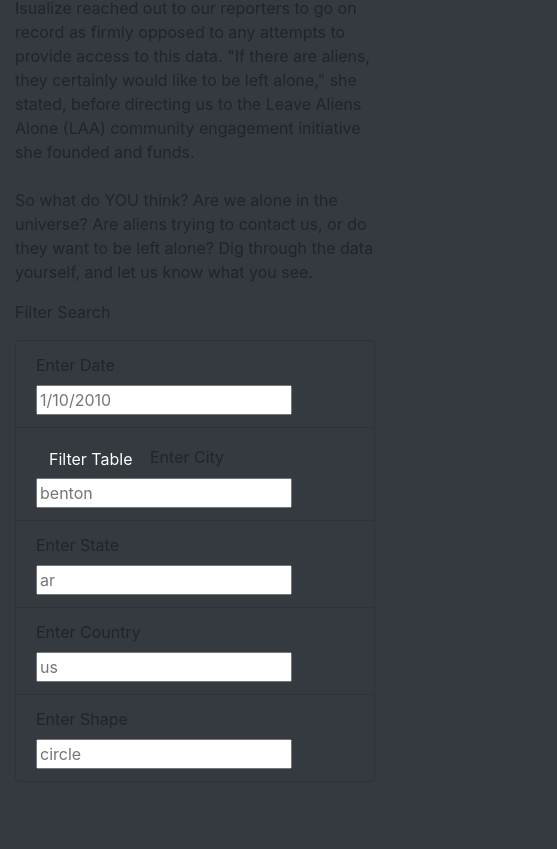
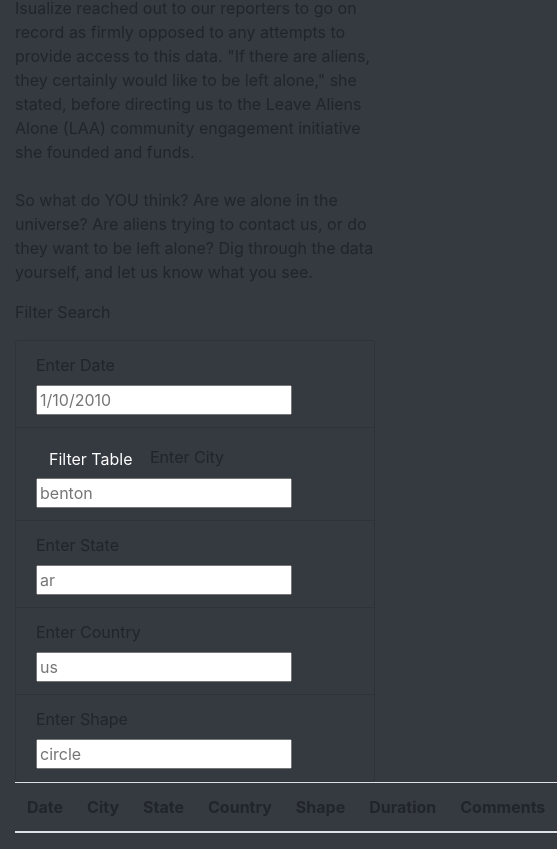
Before and after one commit to femiimam001/UFOs, a plain HTML site: page index.html in a window 390 px wide. Shown: the part 926-1775 px from the top of the page, 557 px wide, since content can reach past the window. Before the commit the page ends 1708 px from the top, so only its background shows below. Drawn offline with nearby package versions, Linux system fonts and the light colour scheme; files that its build step writes are made by us from their sources.

Commit message:
adding new changes

```diff
--- a/index.html
+++ b/index.html
@@ -89,6 +89,31 @@
               </li>
             </ul>
           </form>
+      </div>
+      <div class="col-md-9">
+        <table class="table table-striped">
+            <thead>
+                <tr>
+                      <th>Date</th>
+                      <th>City</th>
+                      <th>State</th>
+                      <th>Country</th>
+                      <th>Shape</th>
+                      <th>Duration</th>
+                      <th>Comments</th>
+                </tr>
+              </thead>
+            <tbody></tbody>
+          </table>
+      </div>
+    </div>
+</div>
+<script src="https://cdnjs.cloudflare.com/ajax/libs/d3/4.11.0/d3.js"></script>
+<script src="static/js/data.js"></script>
+<script src="static/js/app.js"></script>
+</body>
+</html></ul>
+          </form>
         </div>
       </div>
     </div>
```
